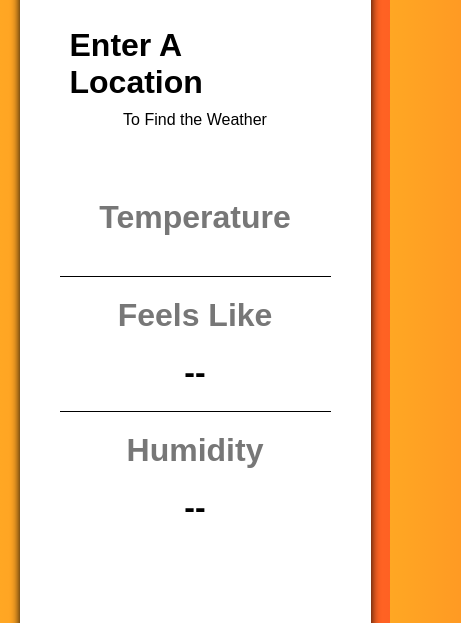
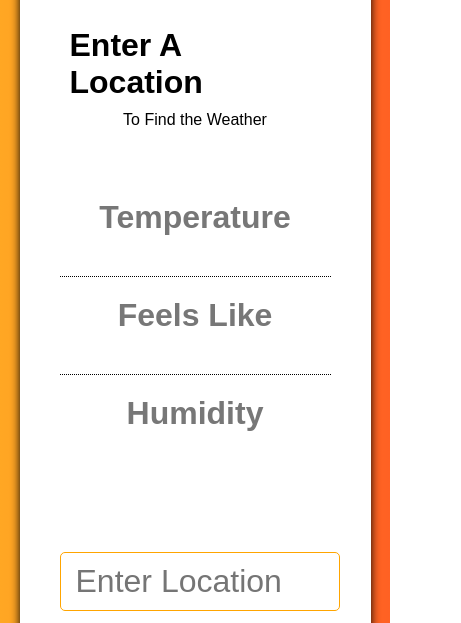
Before and after one commit to RaviOP/WeatherApp-2, a website: page public/index.html in a window 390 px wide. Shown: the part 193-816 px from the top of the page, 461 px wide, since content can reach past the window. Drawn offline with Linux system fonts and the light colour scheme.

Commit message:
Added Media Queries in Css

```diff
--- a/public/index.html
+++ b/public/index.html
@@ -27,11 +27,11 @@
                 </div>
                 <div class="detail bordered">
                     <div class="title">Feels Like</div>
-                    <div class="value" id="V2">--</div>
+                    <div class="value" id="V2"></div>
                 </div>
                 <div class="detail">
                     <div class="title">Humidity</div>
-                    <div class="value" id="V3">--</div>
+                    <div class="value" id="V3"></div>
                 </div>
             </div>
         </div>
--- a/public/style.css
+++ b/public/style.css
@@ -162,10 +162,13 @@ body{
     .detail.bordered {
         border-left: none;
         border-right: none;
-        border-top: 1px solid black;
-        border-bottom: 1px solid black;
+        border-top: 1px dotted black;
+        border-bottom: 1px dotted black;
     }
     .city-search-container{
         text-align: center;
     }
+    #city-search{
+        width: 80%;
+    }
 }
```
